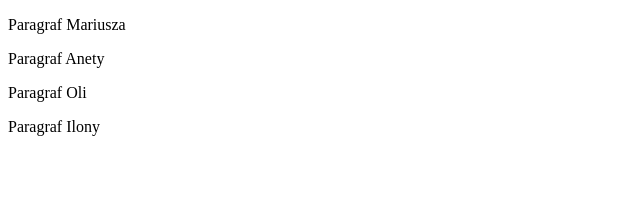
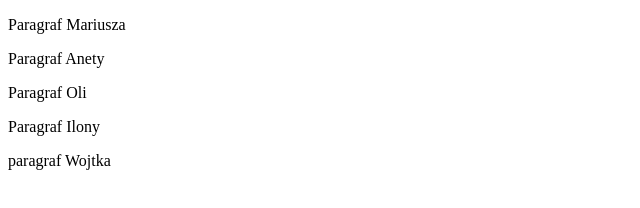
Before and after one commit to kamobi24/kamobi24.github.io, a plain HTML site: page index.html in a window 1280 px wide. Shown: the whole page, without its empty margins (0-640 px from the left). Drawn offline with Linux system fonts and the light colour scheme.

Commit message:
paragraf wojtka

```diff
--- a/index.html
+++ b/index.html
@@ -9,5 +9,6 @@
     <p>Paragraf Anety</p>
     <p>Paragraf Oli</p>
     <p>Paragraf Ilony</p>
+    <p>paragraf Wojtka</p>
 </body>
 </html>
```
